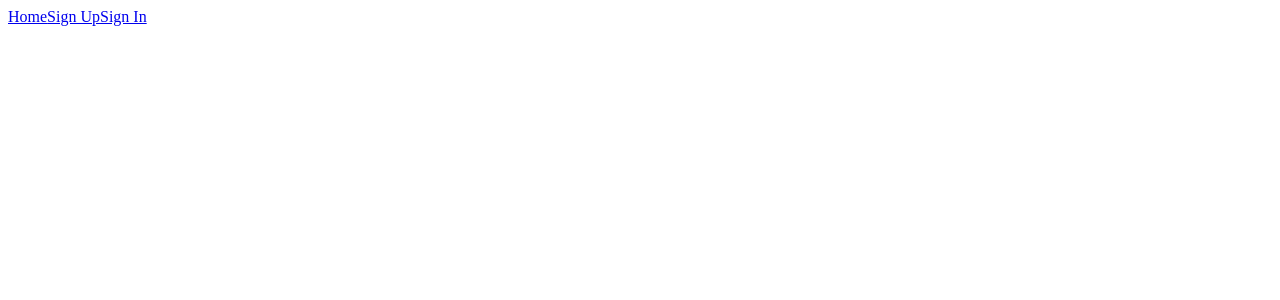
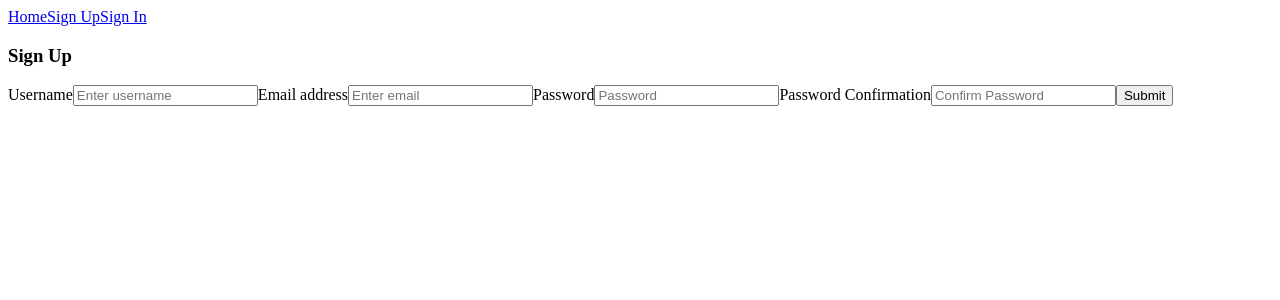
Before and after one commit to taubman33/Express-React-Auth, a React (Create React App) app in the folder client/: page /sign-up in a window 1280 px wide. Shown: the top 300 px of the page. Built offline with nearby package versions, Linux system fonts and the light colour scheme.

Commit message:
convert sign up sheet

```diff
--- a/client/src/App.jsx
+++ b/client/src/App.jsx
@@ -5,6 +5,11 @@ import Header from './components/routes/Header'
 import AuthenticatedRoute from './components/routes/AuthenticatedRoute'
 import SignIn from './components/routes/SignIn'
 import Landing from './components/routes/Landing'
+import Items from './components/routes/Items'
+import Item from './components/routes/Item'
+import ItemCreate from './components/routes/ItemCreate'
+import ItemEdit from './components/routes/ItemEdit'
+import SignUp from './components/routes/SignUp'
 
 class App extends Component {
 	constructor() {
@@ -43,12 +48,42 @@ class App extends Component {
 							path='/sign-in'
 							render={(props) => <SignIn {...props} setUser={this.setUser} />}
 						/>
-						{/* <AuthenticatedRoute
+						<Route
+							path='/sign-up'
+							render={(props) => <SignUp {...props} setUser={this.setUser} />}
+						/>
+						<AuthenticatedRoute
 							user={user}
 							render={() => (
-								<Route exact path='/authenticated' render={() => <Home />} />
+								<Route exact path='/items' render={() => <Items />} />
 							)}
-						/> */}
+						/>
+						<AuthenticatedRoute
+							user={user}
+							render={() => (
+								<Route exact path='/item/:id' render={() => <Item />} />
+							)}
+						/>
+						<AuthenticatedRoute
+							user={user}
+							render={() => (
+								<Route
+									exact
+									path='/item/:id/edit'
+									render={() => <ItemEdit />}
+								/>
+							)}
+						/>
+						<AuthenticatedRoute
+							user={user}
+							render={() => (
+								<Route
+									exact
+									path='/item/create'
+									render={() => <ItemCreate />}
+								/>
+							)}
+						/>
 					</Switch>
 				</main>
 			</>
--- a/client/src/components/routes/SignIn.jsx
+++ b/client/src/components/routes/SignIn.jsx
@@ -24,7 +24,7 @@ class SignIn extends Component {
 
 		signInUser(this.state)
 			.then((res) => setUser(res.data.token))
-			.then(() => history.push('/authenticated'))
+			.then(() => history.push('/'))
 			.catch((error) => {
 				console.error(error)
 				this.setState({ username: '', password: '' })
--- a/client/src/components/routes/SignUp.jsx
+++ b/client/src/components/routes/SignUp.jsx
@@ -1,11 +1,7 @@
 import React, { Component } from 'react'
 import { withRouter } from 'react-router-dom'
 
-import { signUp, signIn } from '../../services/auth'
-import messages from './AutoDismissAlert/messages'
-
-import Form from 'react-bootstrap/Form'
-import Button from 'react-bootstrap/Button'
+import { signUp, signInUser } from '../../services/auth'
 
 class SignUp extends Component {
 	constructor() {
@@ -30,24 +26,12 @@ class SignUp extends Component {
 		const { alert, history, setUser } = this.props
 
 		signUp(this.state)
-			.then(() => signIn(this.state))
+			.then(() => signInUser(this.state))
 			.then((res) => setUser(res.data.user))
-			.then(() =>
-				alert({
-					heading: 'Sign Up Success',
-					message: messages.signUpSuccess,
-					variant: 'success'
-				})
-			)
-			.then(() => history.push('/authenticated'))
+			.then(() => history.push('/'))
 			.catch((error) => {
 				console.error(error)
 				this.setState({ email: '', password: '', passwordConfirmation: '' })
-				alert({
-					heading: 'Sign Up Failed',
-					message: messages.signUpFailure,
-					variant: 'danger'
-				})
 			})
 	}
 
@@ -58,10 +42,9 @@ class SignUp extends Component {
 			<div className='row'>
 				<div className='col-sm-10 col-md-8 mx-auto mt-5'>
 					<h3>Sign Up</h3>
-					<Form onSubmit={this.onSignUp}>
-						<Form.Group controlId='username'>
-							<Form.Label>Username</Form.Label>
-							<Form.Control
+					<form onSubmit={this.onSignUp}>
+						<label>Username</label>
+						<input
 							required
 							type='text'
 							name='username'
@@ -69,10 +52,8 @@ class SignUp extends Component {
 							placeholder='Enter username'
 							onChange={this.handleChange}
 						/>
-						</Form.Group>
-						<Form.Group controlId='email'>
-							<Form.Label>Email address</Form.Label>
-							<Form.Control
+						<label>Email address</label>
+						<input
 							required
 							type='email'
 							name='email'
@@ -80,10 +61,8 @@ class SignUp extends Component {
 							placeholder='Enter email'
 							onChange={this.handleChange}
 						/>
-						</Form.Group>
-						<Form.Group controlId='password'>
-							<Form.Label>Password</Form.Label>
-							<Form.Control
+						<label>Password</label>
+						<input
 							required
 							name='password'
 							value={password}
@@ -91,10 +70,8 @@ class SignUp extends Component {
 							placeholder='Password'
 							onChange={this.handleChange}
 						/>
-						</Form.Group>
-						<Form.Group controlId='passwordConfirmation'>
-							<Form.Label>Password Confirmation</Form.Label>
-							<Form.Control
+						<label>Password Confirmation</label>
+						<input
 							required
 							name='passwordConfirmation'
 							value={passwordConfirmation}
@@ -102,11 +79,10 @@ class SignUp extends Component {
 							placeholder='Confirm Password'
 							onChange={this.handleChange}
 						/>
-						</Form.Group>
-						<Button variant='primary' type='submit'>
+						<button variant='primary' type='submit'>
 							Submit
-						</Button>
-					</Form>
+						</button>
+					</form>
 				</div>
 			</div>
 		)
```
Lines whose indentation alone changed are shown as unchanged.
